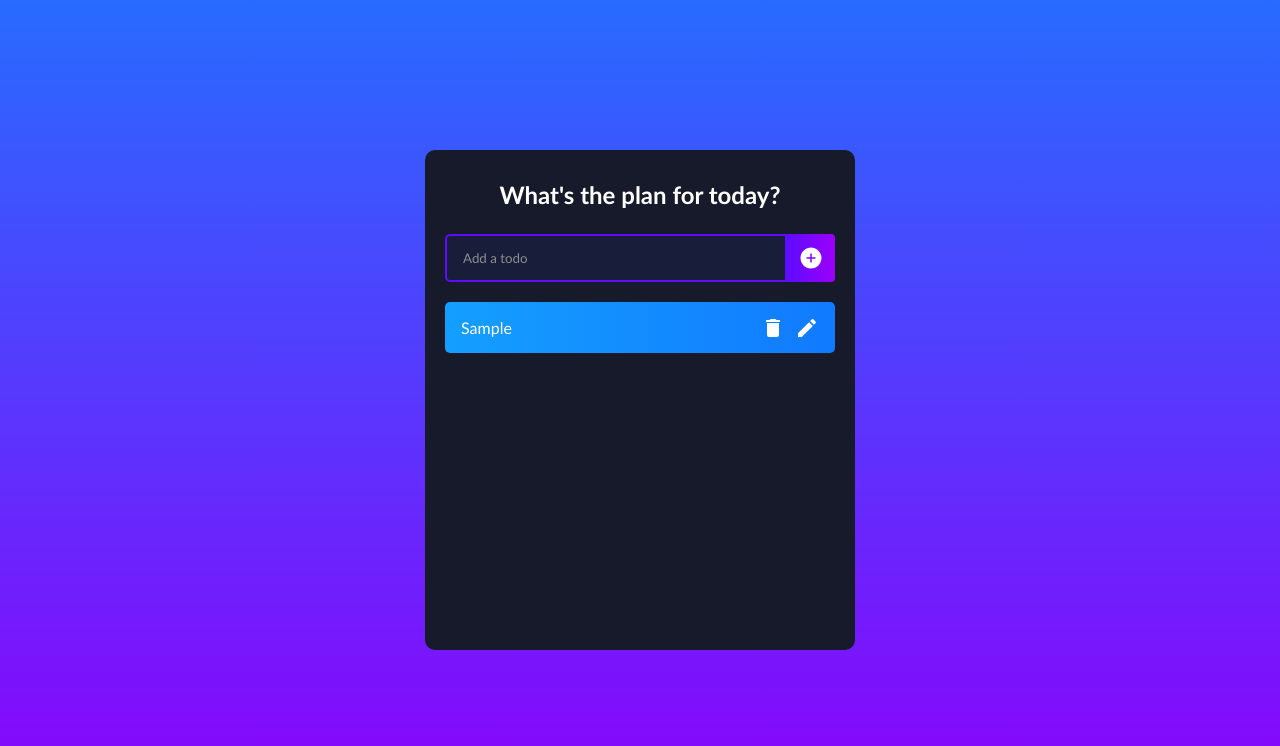
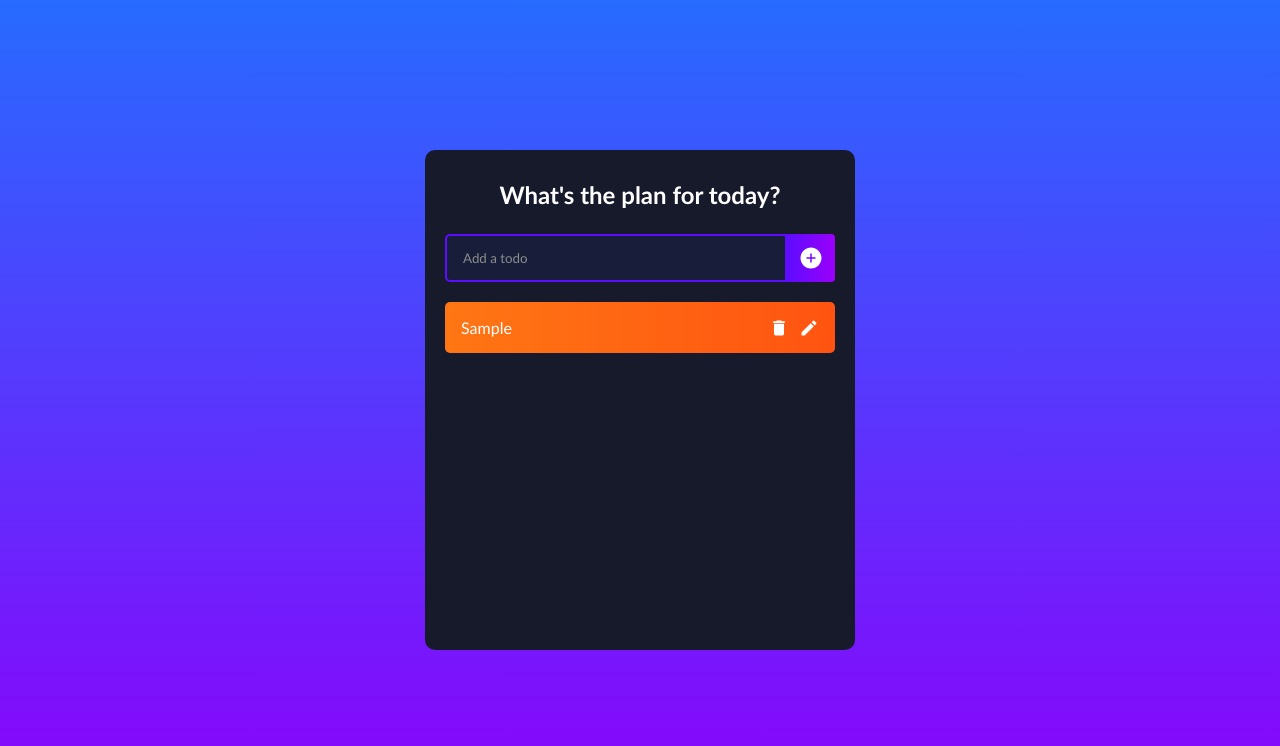
Before and after one commit to sourhub226/todo-list-react, a React (Create React App) app: page / in a window 1280 px wide. Both pictures are taken after typing "Sample" into the empty fields and a click on the button 811 px from the left and 258 px from the top of the page. Shown: the top 746 px of the page. Built offline with nearby package versions, Linux system fonts and the light colour scheme.

Commit message:
Fixed changing colors for every list bug

```diff
--- a/src/App.css
+++ b/src/App.css
@@ -90,11 +90,6 @@ h1 {
 	align-items: center;
 	margin: 5px 0;
 	color: #fff;
-	background: linear-gradient(
-		90deg,
-		rgba(255, 118, 20, 1) 0%,
-		rgba(255, 84, 17, 1) 100%
-	);
 	padding-right: 16px;
 	border-radius: 5px;
 	position: relative;
@@ -102,8 +97,15 @@ h1 {
 }
 
 .todo-row-text {
+	width: 80%;
 	padding: 16px;
 	cursor: pointer;
+	word-wrap: break-word;
+	text-align: start;
+}
+
+.todo-row .icons {
+	width: 50px;
 }
 
 .todo-row::before,
@@ -145,30 +147,6 @@ h1 {
 	right: 0;
 }
 
-.todo-row:nth-child(4n + 1) {
-	background: linear-gradient(
-		90deg,
-		rgba(93, 12, 255, 1) 0%,
-		rgba(155, 0, 250, 1) 100%
-	);
-}
-
-.todo-row:nth-child(4n + 2) {
-	background: linear-gradient(
-		90deg,
-		rgba(255, 12, 241, 1) 0%,
-		rgba(250, 0, 135, 1) 100%
-	);
-}
-
-.todo-row:nth-child(4n + 3) {
-	background: linear-gradient(
-		90deg,
-		rgba(20, 159, 255, 1) 0%,
-		rgba(17, 122, 255, 1) 100%
-	);
-}
-
 .icons {
 	display: flex;
 	font-size: 24px;
--- a/src/components/Todo.js
+++ b/src/components/Todo.js
@@ -1,5 +1,5 @@
 import React, { useState } from "react";
-import { MdDelete ,MdEdit} from "react-icons/md";
+import { MdDelete, MdEdit } from "react-icons/md";
 import TodoForm from "./TodoForm";
 
 function Todo({ todos, completeTodo, removeTodo, updateTodo }) {
@@ -20,6 +20,7 @@ function Todo({ todos, completeTodo, removeTodo, updateTodo }) {
 		<div
 			className={todo.isComplete ? "todo-row complete" : "todo-row"}
 			key={index}
+			style={{ background: todo.bgColor }}
 		>
 			<div
 				className="todo-row-text"
--- a/src/components/TodoForm.js
+++ b/src/components/TodoForm.js
@@ -1,14 +1,21 @@
 import React, { useState, useEffect, useRef } from "react";
 import { AiFillPlusCircle } from "react-icons/ai";
-import {FaSave } from "react-icons/fa";
+import { FaSave } from "react-icons/fa";
 
 function TodoForm(props) {
+	const colors = [
+		["#ff7614", "#ff5411"],
+		["#5d0cff", "#9b00fa"],
+		["#ff0cf1", "#fa0087"],
+		["#149fff", "#117aff"],
+	];
 	const [input, setInput] = useState(props.edit ? props.edit.value : "");
-
 	const inputFocus = useRef(null);
 	useEffect(() => {
 		inputFocus.current.focus();
 	});
+
+	const [count, setCount] = useState(0);
 
 	const handleChange = (e) => {
 		setInput(e.target.value);
@@ -20,8 +27,14 @@ function TodoForm(props) {
 		props.onSubmit({
 			id: Math.floor(Math.random() * 10000),
 			text: input,
+			bgColor: `linear-gradient(
+				90deg,
+				${colors[count % colors.length][0]} 0%,
+				${colors[count % colors.length][1]} 100%
+				)`,
 		});
 
+		setCount(count + 1);
 		setInput("");
 	};
 	return (
--- a/src/components/TodoList.js
+++ b/src/components/TodoList.js
@@ -11,7 +11,7 @@ function TodoList() {
 		}
 
 		const newTodos = [todo, ...todos];
-
+		console.log(newTodos);
 		setTodos(newTodos);
 	};
 
@@ -47,6 +47,7 @@ function TodoList() {
 				1
 			)[0]
 		);
+		// console.log(updatedTodos);
 		setTodos(updatedTodos);
 	};
 
```
